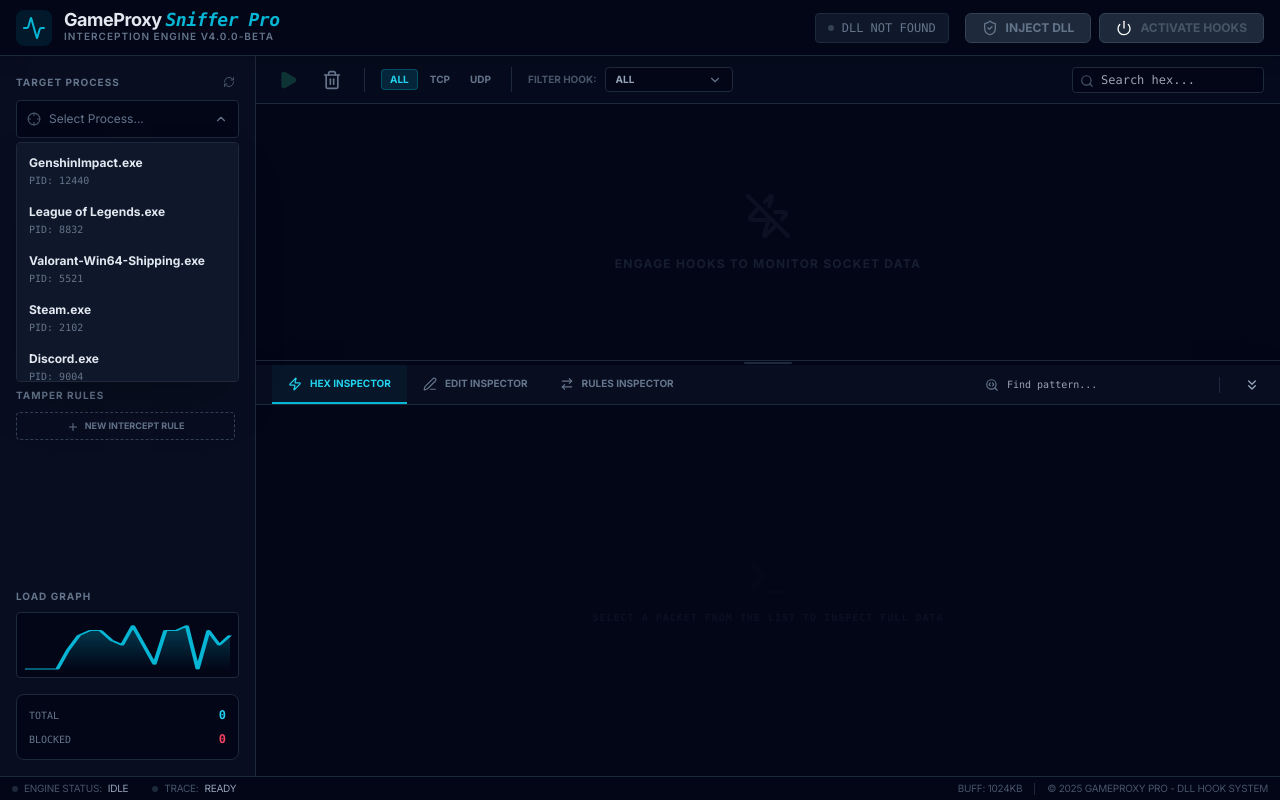
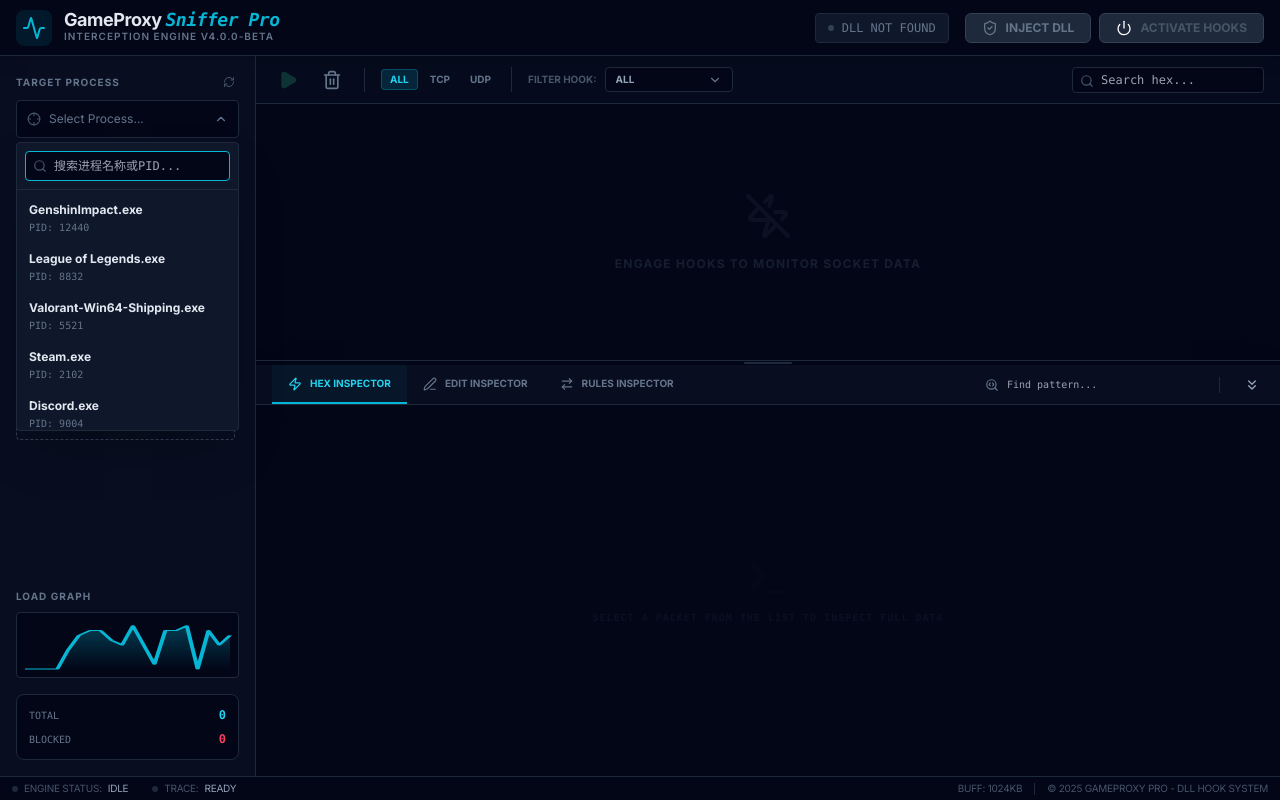
Before and after one commit to wj-stack/GameProxySnifferPro, a React (Vite) app: page / in a window 1280 px wide. Both pictures are taken after a click on the button "Select Process...". Built offline with nearby package versions, Linux system fonts and the light colour scheme.

Commit message:
feat: Add process search functionality
Introduces a search input to filter the process list by name or PID, improving usability and discoverability of target processes. Also adds logic to clear the search term when the process list is closed.

```diff
--- a/App.tsx
+++ b/App.tsx
@@ -89,6 +89,7 @@
   // UI Specific State
   const [selectedPacketId, setSelectedPacketId] = useState<string | null>(null);
   const [showProcessList, setShowProcessList] = useState(false);
+  const [processSearchTerm, setProcessSearchTerm] = useState('');
   const [hoveredByteIndex, setHoveredByteIndex] = useState<number | null>(null);
   const [replayingId, setReplayingId] = useState<string | null>(null);
   const [activeTab, setActiveTab] = useState<'HEX' | 'EDIT' | 'RULES'>('HEX');
@@ -120,6 +121,16 @@
   const selectedPacket = useMemo(() =>
     state.packets.find(p => p.id === selectedPacketId),
   [state.packets, selectedPacketId]);
+
+  // Filtered processes based on search term
+  const filteredProcesses = useMemo(() => {
+    if (!processSearchTerm.trim()) return state.processes;
+    const searchLower = processSearchTerm.toLowerCase().trim();
+    return state.processes.filter(proc =>
+      proc.name.toLowerCase().includes(searchLower) ||
+      proc.pid.toString().includes(searchLower)
+    );
+  }, [state.processes, processSearchTerm]);
 
   useEffect(() => {
     if (selectedPacket) setEditBuffer(selectedPacket.data);
@@ -408,7 +419,10 @@
             </div>
             <div className="relative">
               <button
-                onClick={() => setShowProcessList(!showProcessList)}
+                onClick={() => {
+                  setShowProcessList(!showProcessList);
+                  if (!showProcessList) setProcessSearchTerm('');
+                }}
                 className={`w-full bg-slate-950 border p-2.5 rounded flex items-center justify-between text-xs transition-colors ${state.selectedProcess ? 'border-cyan-500/50 text-slate-200' : 'border-slate-800 text-slate-500 hover:border-slate-700'}`}
               >
                 <div className="flex items-center gap-2 truncate">
@@ -419,17 +433,41 @@
               </button>
 
               {showProcessList && (
-                <div className="absolute top-full left-0 w-full mt-1 bg-slate-900 border border-slate-800 rounded shadow-2xl z-[60] py-1 max-h-60 overflow-y-auto">
-                  {state.processes.map(proc => (
+                <div className="absolute top-full left-0 w-full mt-1 bg-slate-900 border border-slate-800 rounded shadow-2xl z-[60] overflow-hidden">
+                  {/* Search Input */}
+                  <div className="p-2 border-b border-slate-800">
+                    <div className="relative">
+                      <Search className="absolute left-2 top-2 w-3.5 h-3.5 text-slate-600" />
+                      <input
+                        type="text"
+                        placeholder="搜索进程名称或PID..."
+                        value={processSearchTerm}
+                        onChange={e => setProcessSearchTerm(e.target.value)}
+                        onClick={e => e.stopPropagation()}
+                        className="w-full bg-slate-950 border border-slate-800 rounded py-1.5 pl-7 pr-3 text-xs focus:border-cyan-500 outline-none font-mono"
+                        autoFocus
+                      />
+                    </div>
+                  </div>
+                  {/* Process List */}
+                  <div className="max-h-60 overflow-y-auto py-1 scrollbar-thin">
+                    {filteredProcesses.length > 0 ? (
+                      filteredProcesses.map(proc => (
                         <button
                           key={proc.pid}
-                      onClick={() => { actions.selectProcess(proc); setShowProcessList(false); }}
-                      className="w-full px-3 py-2 text-left hover:bg-slate-800 flex flex-col gap-0.5"
+                          onClick={() => { actions.selectProcess(proc); setShowProcessList(false); setProcessSearchTerm(''); }}
+                          className="w-full px-3 py-2 text-left hover:bg-slate-800 flex flex-col gap-0.5 transition-colors"
                         >
                           <span className="text-xs font-bold text-slate-200">{proc.name}</span>
                           <span className="text-[10px] font-mono text-slate-500">PID: {proc.pid}</span>
                         </button>
-                  ))}
+                      ))
+                    ) : (
+                      <div className="px-3 py-4 text-center text-xs text-slate-600">
+                        未找到匹配的进程
+                      </div>
+                    )}
+                  </div>
                 </div>
               )}
             </div>
```
Lines whose indentation alone changed are shown as unchanged.
